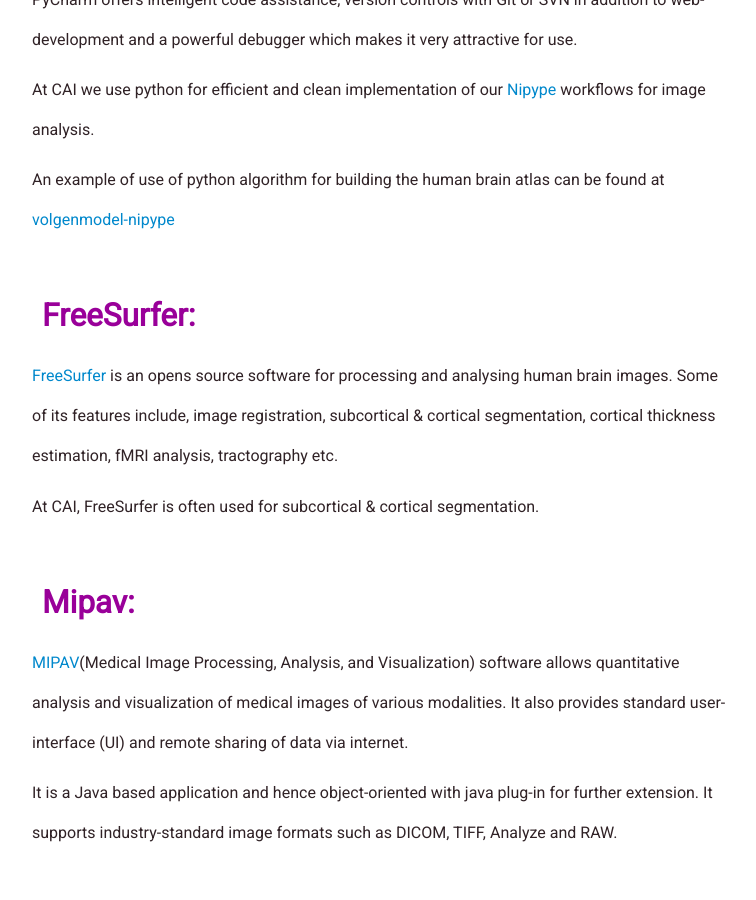
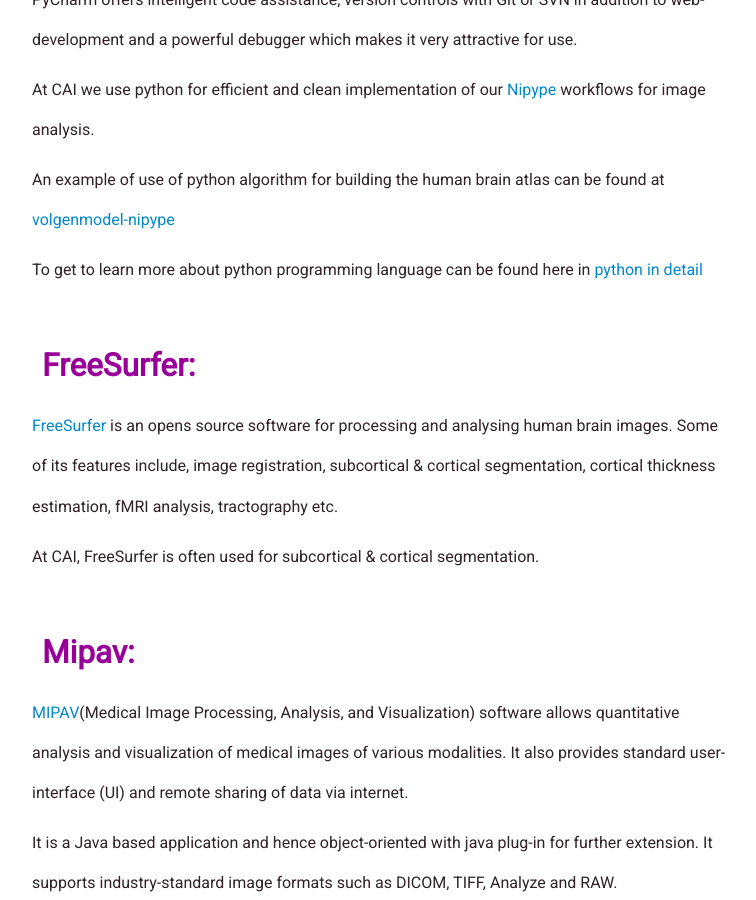
Before and after one commit to CAIsr/CAIsr.github.io, a Jekyll site: the page built from pages/imaging_tools.md, in a window 1280 px wide and 900 px high, scrolled down 2894 px. Shown: the whole window, without its empty margins (258-1014 px from the left). Built offline with Jekyll 4.4.1, drawn with Linux system fonts in a browser that asks for light colours.

Commit message:
Added a useful resource
I'm including a link that discusses python and I hope it will benefit your repository and help your readers learn more about the subject. I hope you will find this worthy. Thank you.

```diff
--- a/pages/imaging_tools.md
+++ b/pages/imaging_tools.md
@@ -112,6 +112,8 @@
 
 An example of use of python algorithm for building the human brain atlas can be found at [volgenmodel-nipype](https://github.com/CAIsr/volgenmodel-nipype)
 
+To get to learn more about python programming language can be found here in [python in detail](https://www.scaler.com/topics/python/)
+
 <dl>
 <dd> <br> </dd>
 </dl>
```
